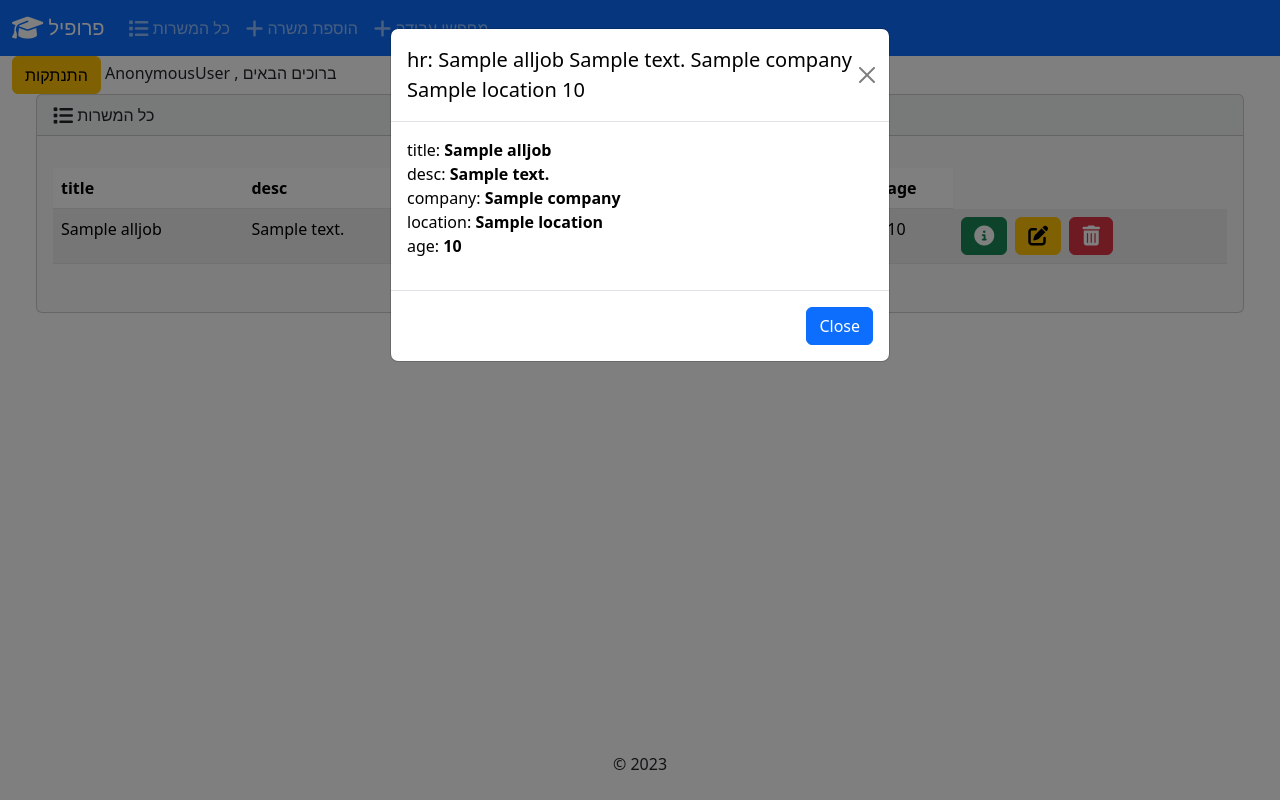
After one commit to Haimaimon/123, a Django app: template templates/user.html in a window 1280 px wide, after a click that opens the changed part. The commit adds this page. Run offline with Django 4.2, Linux system fonts and the light colour scheme; the template is opened without the code that fills it: most values are stand-ins (such as "Sample title", 1, 10 or a date in 2020); some libraries are stand-ins or nearby versions.

Commit message:
models and forms ,user page ,views and urls

```diff
--- a/Job_Tech/admin.py
+++ b/Job_Tech/admin.py
@@ -1,7 +1,7 @@
 from django.contrib import admin
-from .models import  Job,StudentJobs,JobSeeker
+from .models import StudentJobs,JobSeeker
 
 
-admin.site.register(Job)
+
 admin.site.register(StudentJobs)
 admin.site.register(JobSeeker)
--- a/Job_Tech/filter.py
+++ b/Job_Tech/filters.py
@@ -1,7 +1,6 @@
 import django_filters
 from django_filters import CharFilter , ChoiceFilter
 from .models import *
-
 
 class AllJobFilter(django_filters.FilterSet):
     title = CharFilter(field_name = 'title', lookup_expr = 'icontains')
--- a/djangoProject7/settings.py
+++ b/djangoProject7/settings.py
@@ -38,6 +38,7 @@ INSTALLED_APPS = [
     'django.contrib.messages',
     'django.contrib.staticfiles',
     'Job_Tech.apps.JobTechConfig',
+
     'django_filters',
 ]
 
--- a/templates/add.html
+++ b/templates/add.html
@@ -5,7 +5,7 @@
   {% if success %}
     <div class="alert alert-success" role="alert">
       הוספת המשרה בוצעה בהצלחה.
-      <a href="{% url 'index' %}" class="alert-link">גש לעמוד הראשי.</a>
+      <a href="{% url 'user' %}" class="alert-link">גש לעמוד הראשי.</a>
     </div>
   {% else %}
     <div class="row justify-content-center">
@@ -19,7 +19,7 @@
               {% csrf_token %}
               {{ form.as_p }}
               <button type="submit" class="btn btn-primary">הוספה</button>
-              <a href="{% url 'index' %}" class="btn btn-secondary">ביטול</a>
+              <a href="{% url 'user' %}" class="btn btn-secondary">ביטול</a>
             </form>
           </div>
         </div>
--- a/templates/base.html
+++ b/templates/base.html
@@ -20,7 +20,7 @@
         <div class="collapse navbar-collapse" id="navbarColor01">
           <ul class="navbar-nav me-auto">
             <li class="nav-item">
-              <a class="nav-link" href="{% url 'index' %}">
+              <a class="nav-link" href="{% url 'user' %}">
                 <i class="fa-solid fa-list fa-lg"></i> כל המשרות
               </a>
             </li>
@@ -30,13 +30,14 @@
               </a>
             </li>
             <li class="nav-item">
-              <a class="nav-link" href="{% url 'profile' %}">
-                <i class="fa-solid fa-plus fa-lg"></i> פרופיל אישי
+              <a class="nav-link" href="{% url 'searchjob' %}">
+                <i class="fa-solid fa-plus fa-lg"></i> מחפשי עבודה
               </a>
             </li>
           </ul>
         </div>
       </div>
+
     </nav>
     <div class="container-fluid">
       {% block body %}
--- /dev/null
+++ b/templates/user.html
@@ -0,0 +1,112 @@
+{% extends "base.html" %}
+{% block body %}
+
+<span><a href="{% url 'logout' %}" class="btn btn-warning">התנתקות</a></span>
+<span class="hello-msg">{{request.user}} , ברוכים הבאים</span>
+
+<div class="row">
+  <div class="col-12">
+    <div class="card bg-light ms-4 me-4 mb-4">
+      <div class="card-header">
+        <i class="fa-solid fa-list fa-lg"></i> כל המשרות
+      </div>
+      <div class="card-body">
+        <p class="card-text">
+          <div class="table-responsive">
+            <table class="table table-hover">
+              <thead>
+                <tr>
+                  <th scope="col">title</th>
+                  <th scope="col">desc</th>
+                  <th scope="col">company</th>
+                  <th scope="col">location</th>
+                  <th scope="col">age</th>
+                </tr>
+              </thead>
+              <tbody>
+                {% for x in alljobs %}
+                  <tr>
+                    <td>{{ x.title }} </td>
+                    <td>{{ x.desc}}</td>
+                    <td>{{ x.company}}</td>
+                    <td>{{ x.location}}</td>
+                    <td>{{ x.age}}</td>
+                    <td>
+                      <button type="button" class="btn btn-success me-1" href="{% url 'view_jobs' x.id %}" data-bs-toggle="modal" data-bs-target="#myModal{{x.id}}">
+                        <i class="fa-solid fa-circle-info fa-lg"></i>
+                      </button>
+
+                      <!-- Modal - View Student -->
+                      <div class="modal" id="myModal{{x.id}}" tabindex="-1" aria-labelledby="myModalLabel1" aria-hidden="true">
+                        <div class="modal-dialog" role="document">
+                          <div class="modal-content">
+                            <div class="modal-header">
+                              <h5 class="modal-title">
+                                hr: {{ x.title }} {{ x.desc }} {{ x.company }} {{ x.location }} {{ x.age }}
+                              </h5>
+                              <button type="button" class="btn-close" data-bs-dismiss="modal" aria-label="Close">
+                                <span aria-hidden="true"></span>
+                              </button>
+                            </div>
+                            <div class="modal-body">
+                              <ul class="list-unstyled">
+                                <li>title: <strong>{{ x.title}}</strong></li>
+                                <li>desc: <strong>{{ x.desc }}</strong></li>
+                                <li>company: <strong>{{ x.company }}</strong></li>
+                                <li>location: <strong>{{ x.location }}</strong></li>
+                                <li>age: <strong>{{ x.age }}</strong></li>
+
+                              </ul>
+                            </div>
+                            <div class="modal-footer">
+                              <button type="button" class="btn btn-primary" data-bs-dismiss="modal">Close</button>
+                            </div>
+                          </div>
+                        </div>
+                      </div>
+
+                      <a class="btn btn-warning me-1" href="{% url 'edit' x.id %}">
+                        <i class="fa-solid fa-pen-to-square fa-lg"></i>
+                      </a>
+
+                      <button type="button" class="btn btn-danger" data-bs-toggle="modal" data-bs-target="#delete{{x.id}}">
+                        <i class="fa-solid fa-trash-can fa-lg"></i>
+                      </button>
+
+                      <!-- Modal - Delete Student -->
+                      <div class="modal" id="delete{{x.id}}" tabindex="-1" aria-labelledby="myModalLabel2" aria-hidden="true">
+                        <div class="modal-dialog" role="document">
+                          <div class="modal-content">
+                            <div class="modal-header">
+                              <h5 class="modal-title">
+                                Userss: {{ x.hr }} {{ x.title }} {{ x.location }} {{ x.desc }} {{ x.company }}
+                              </h5>
+                              <button type="button" class="btn-close" data-bs-dismiss="modal" aria-label="Close">
+                                <span aria-hidden="true"></span>
+                              </button>
+                            </div>
+                            <div class="modal-body">
+                              <p>אתה בטוח רוצה למחוק את המשרה הזאת?</p>
+                            </div>
+                            <div class="modal-footer">
+                              <form action="{% url 'delete' x.id %}" method="POST">
+                                {% csrf_token %}
+                                <input type="submit" class="btn btn-primary" value="Delete">
+                              </form>
+                              <button type="button" class="btn btn-secondary" data-bs-dismiss="modal">Cancel</button>
+                            </div>
+                          </div>
+                        </div>
+                      </div>
+                    </td>
+                  </tr>
+                {% endfor %}
+              </tbody>
+            </table>
+          </div>
+        </p>
+      </div>
+    </div>
+  </div>
+</div>
+{% endblock %}
```
Also changed, not shown: Job_Tech/forms.py (+16 -16 lines), Job_Tech/models.py (+40 -27 lines), Job_Tech/views.py (+25 -18 lines).
